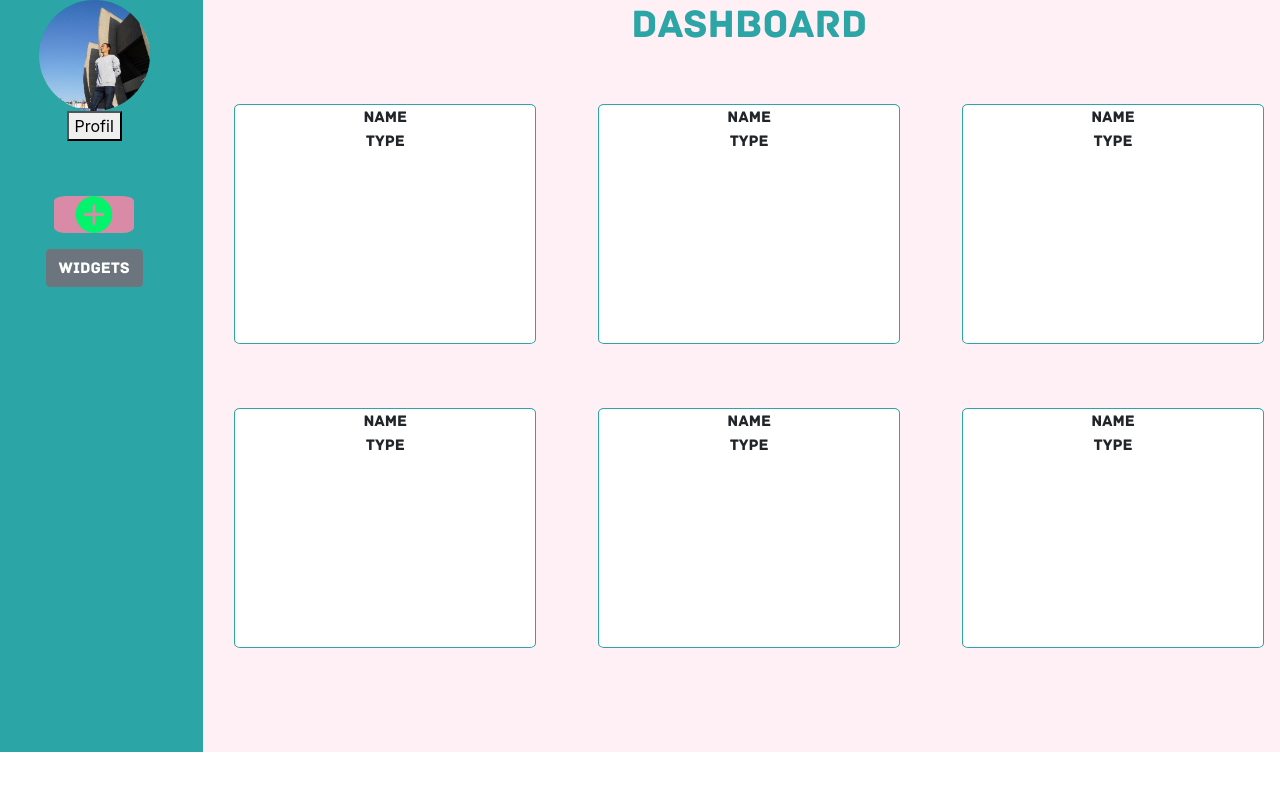
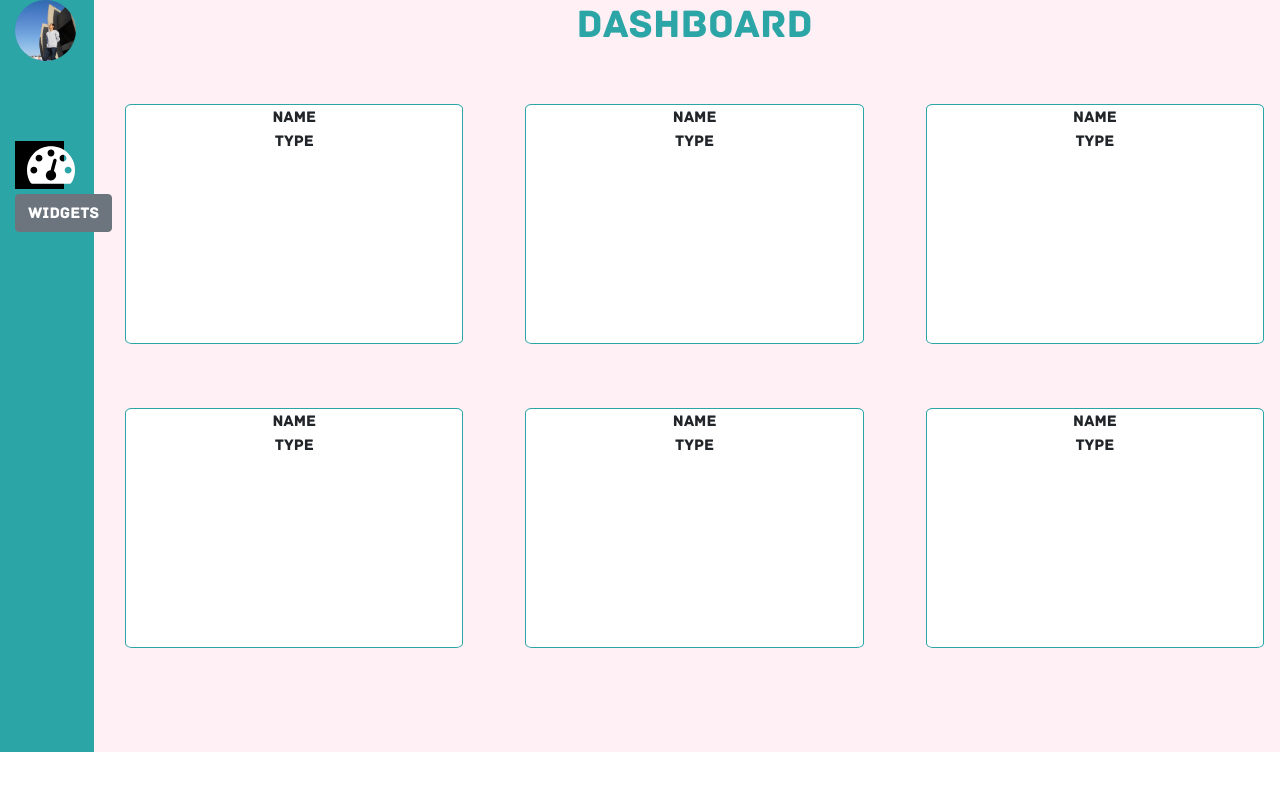
Before and after one commit to zowcode/TOZO_dashboard, a React (Create React App) app in the folder frontend/: page / in a window 1280 px wide. Shown: the top 790 px of the page. Built offline with nearby package versions, Linux system fonts and the light colour scheme.

Commit message:
background boutton dashboard

```diff
--- a/frontend/src/App.css
+++ b/frontend/src/App.css
@@ -56,6 +56,7 @@
   padding: 0;
   height: 47rem;
 
+
 }
 
 
@@ -84,13 +85,13 @@
   color: #09d3ac;
 }
 
-.photoProfilUtilisateur
+.photoProfilUser
 {
 
   display: block;
   margin-left: auto;
   margin-right: auto;
-
+  margin-bottom: 5rem;
 }
 
 
@@ -103,15 +104,21 @@
   font-family: Archive;
 }
 
-.bouttonProfilUtilisateur
+.bouttonDashboard
 {
   margin-top: 35%;
   border: none;
-  width: 5em;
-  height: 2.3em;
-  border-radius: 15%;
-  background-color: #d88aa7;
+  width: 3rem;
+  display: block;
+  margin-left: auto;
+  margin-right: auto;
   color: white;
+}
+
+.containerBouttonDashboard
+{
+  background-color: black;
+
 }
 
 .dashboard
--- a/frontend/src/App.js
+++ b/frontend/src/App.js
@@ -10,10 +10,10 @@ function App() {
   return (
       <div className="row principal " >
 
-        <div className = " profilBar col col-2 col-lg-2 col-md-2 col-sm-2">
+        <div className = " profilBar col col-1 col-lg-1 col-md-1 col-sm-1">
           <ProfilBar></ProfilBar>
         </div>
-        <div className = "col col-10 col-lg-10 col-md-10 col-sm-10">
+        <div className = "col col-11 col-lg-11 col-md-11 col-sm-11">
            <Dashboard ></Dashboard>
        </div>
 
--- a/frontend/src/component/ProfilBar.js
+++ b/frontend/src/component/ProfilBar.js
@@ -13,13 +13,13 @@ function ProfilBar() {
       <div className="container">
 
 
-        <Image className="photoProfilUser" src={photoProfil} roundedCircle height="70%" width="70%"/>
+        <Image className="photoProfilUser" src={photoProfil} roundedCircle height="125%" width="125%"/>
 
 
 
-         <button className=" "   >Profil</button> <br/>
-         <img src={ require('../Images/plus.svg')} className="bouttonProfilUtilisateur"></img>
-
+         <div className="containerBouttonDashboard">
+           <img src={ require('../Images/dashboard.svg')} className="bouttonDashboard offset-3"></img>
+         </div>
 
         <Button className="bouttonModifierWidget " variant="secondary">Widgets</Button><br/>
 
```
